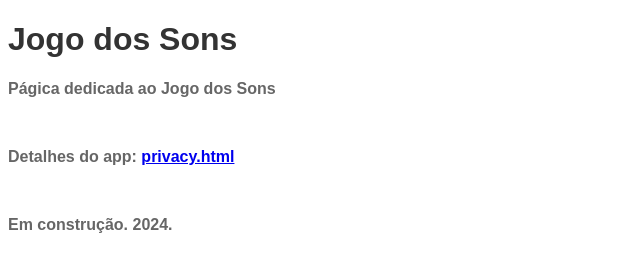
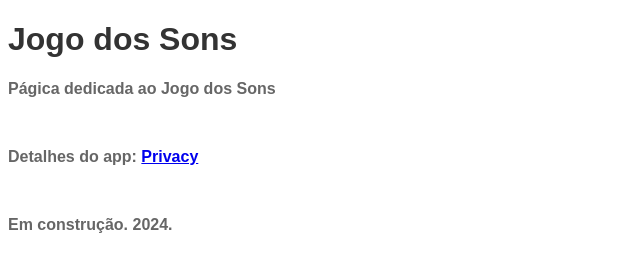
Before and after one commit to fmflavio/page, a plain HTML site: page jogodossons/jogodossons.html in a window 1280 px wide. Shown: the full height of the page, 0-640 px from the left. Drawn offline with Linux system fonts and the light colour scheme.

Commit message:
Atualizações

```diff
--- a/jogodossons/jogodossons.html
+++ b/jogodossons/jogodossons.html
@@ -18,7 +18,7 @@
     <h1>Jogo dos Sons</h1>
     <p><strong>Págica dedicada ao Jogo dos Sons</p>
     <br>
-    <p><strong>Detalhes do app: </strong> <a href="./privacy.html"">privacy.html</a></p>
+    <p><strong>Detalhes do app: </strong> <a href="./privacy.html"">Privacy</a></p>
     <br>
     <p><strong>Em construção. 2024.</p>
 
```
Also changed, not shown: weightonanotherplanet/privacy.html (+1 -1 lines), weightonanotherplanet/weightonanotherplanet.html (+1 -1 lines).
